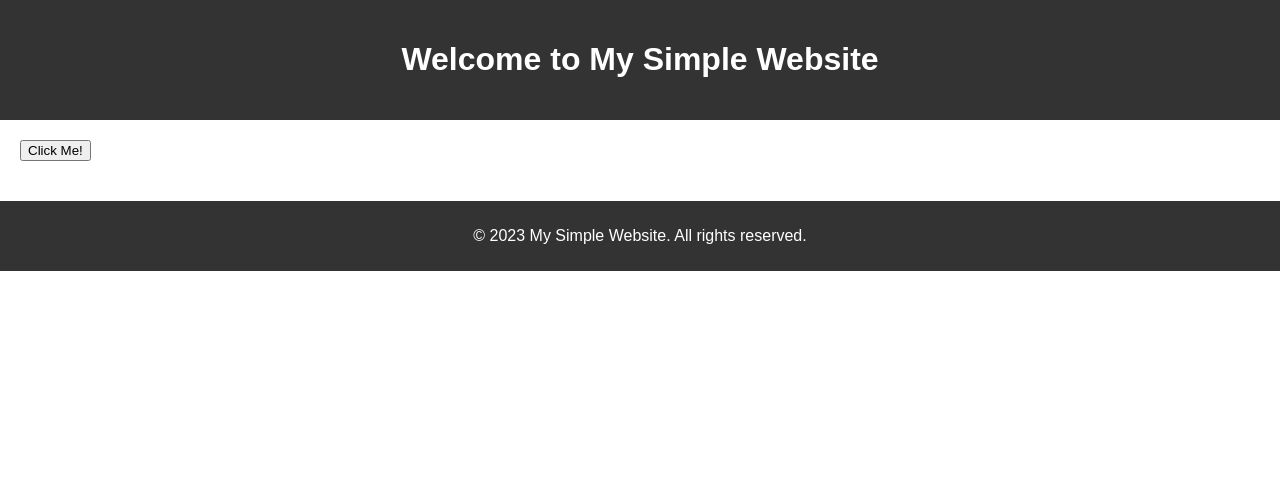
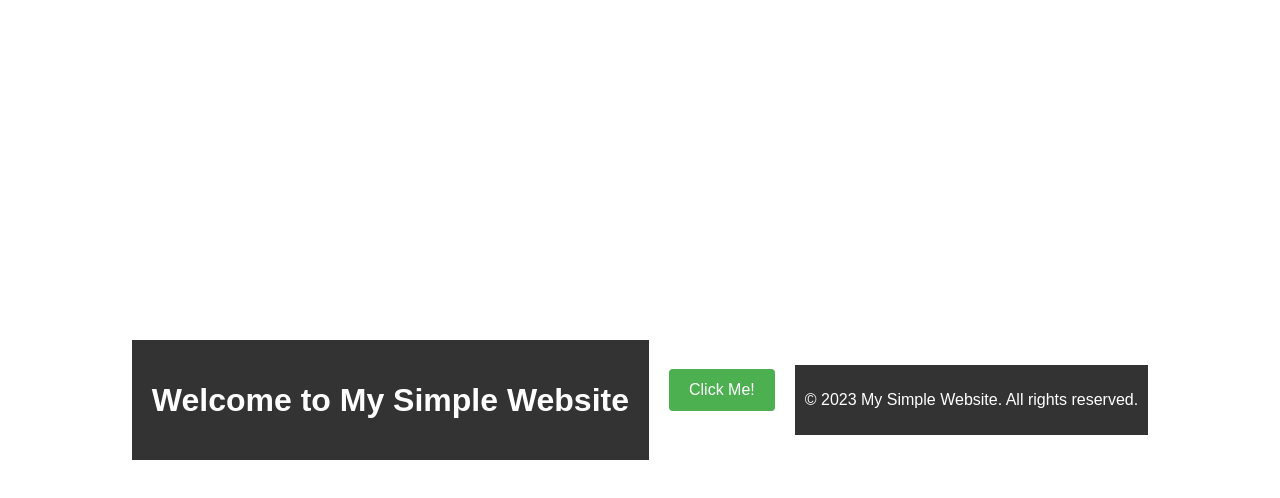
Before and after one commit to rahulhub07/electronic-component, a plain HTML site: page index.html in a window 1280 px wide. Drawn offline with Linux system fonts and the light colour scheme.

Commit message:
Update styles.css

```diff
--- a/styles.css
+++ b/styles.css
@@ -2,6 +2,14 @@ body {
     font-family: Arial, sans-serif;
     margin: 0;
     padding: 0;
+    font-family: Arial, sans-serif;
+    margin: 0;
+    padding: 0;
+    display: flex;
+    justify-content: center;
+    align-items: center;
+    height: 100vh;
+
 }
 
 header {
@@ -25,3 +33,26 @@ footer {
     text-align: center;
     padding: 10px;
 }
+
+
+/* Add any additional styling here */
+
+
+.custom-button {
+    padding: 12px 20px;
+    font-size: 16px;
+    background-color: #4CAF50;
+    color: #fff;
+    border: none;
+    border-radius: 4px;
+    cursor: pointer;
+    transition: background-color 0.3s;
+}
+
+.custom-button:hover {
+    background-color: #45a049;
+}
+
+.custom-button:active {
+    background-color: #3e8e41;
+}
```
